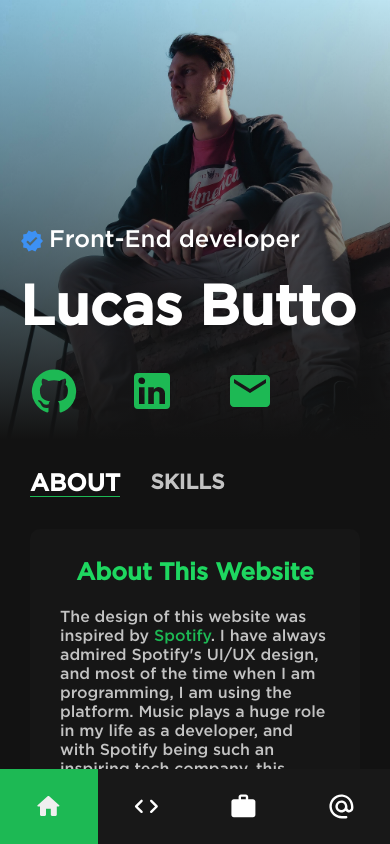
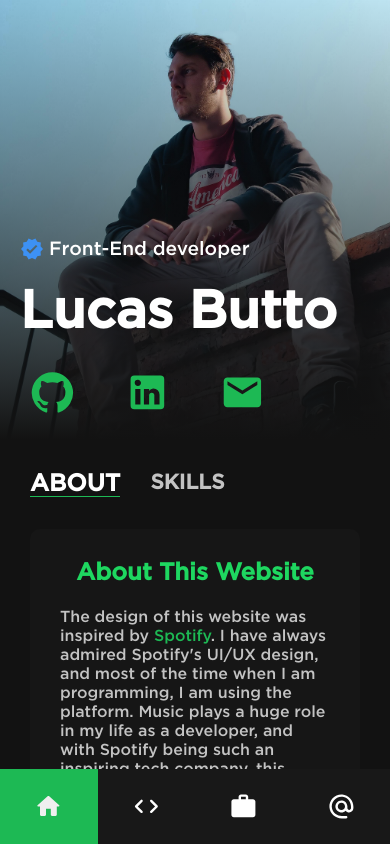
Before and after one commit to LucasButto/Portfolio-Spotify, a React (Create React App) app: page / in a window 390 px wide. Shown: the top 844 px of the page. Built offline with nearby package versions, Linux system fonts and the light colour scheme.

Commit message:
Mobile styles modified

```diff
--- a/src/Styles/TopContainer.css
+++ b/src/Styles/TopContainer.css
@@ -91,14 +91,19 @@
   }
 
   .info > h1 {
-    font-size: 3.5rem;
+    font-size: 3.3rem;
   }
+
+  .verified-p-container > p {
+    font-size: 1.2rem;
+  }
+
   .links > a {
     border: none;
   }
 
   .links > a > svg {
-    font-size: 3rem;
+    font-size: 2.8rem;
     color: #1db954;
   }
 
```
